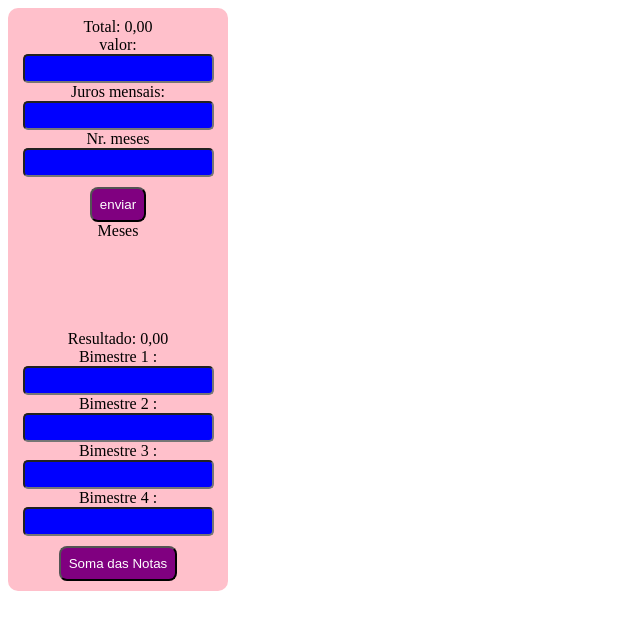
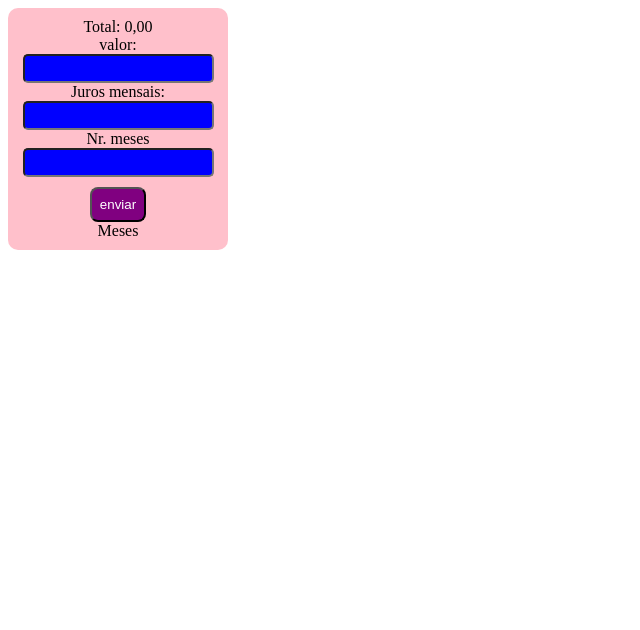
Before and after one commit to carolhaniuc/primeirof_3t, a plain HTML site: page index.html in a window 1280 px wide. Shown: the whole page, without its empty margins (0-640 px from the left). Drawn offline with Linux system fonts and the light colour scheme.

Commit message:
Update index.html

```diff
--- a/index.html
+++ b/index.html
@@ -1,3 +1,6 @@
+
+
+
 
 
 <!DOCTYPE html>
@@ -22,14 +25,7 @@
    <div id="spMes">
     <span id="total">Meses</span>
 </div>
-    <br><br><br><br><br>
-    <span id="result">Resultado: 0,00</span><br>
-    Bimestre 1 : <input id="b1" type="text"><br>
-    Bimestre 2 : <input id="b2" type="text"><br>
-    Bimestre 3 : <input id="b3" type="text"><br>
-    Bimestre 4 : <input id="b4" type="text"><br>
 
-    <button onclick="somaNota()">Soma das Notas</button>
 
 
 </body>
```
